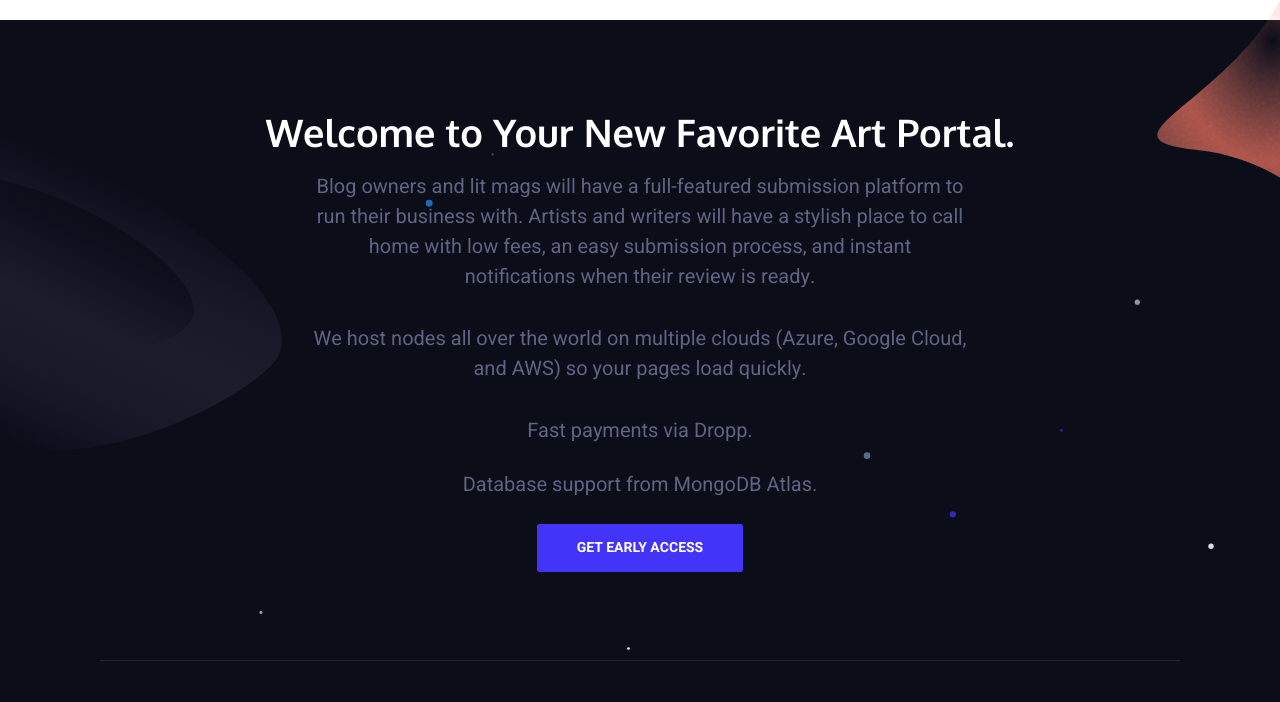
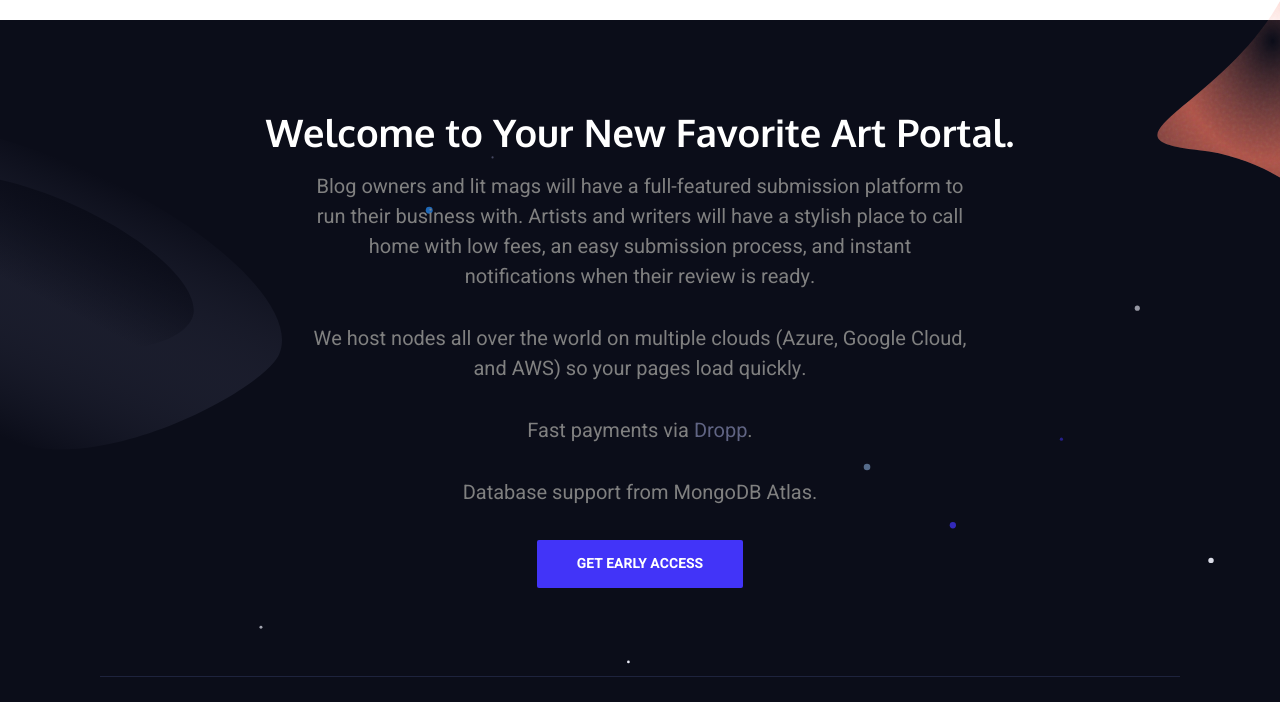
Before and after one commit to kaxel/getseem-promo, a plain HTML site: page public/index.html in a window 1280 px wide. Shown: the part 1798-2500 px from the top of the page. Drawn offline with nearby package versions, Linux system fonts and the light colour scheme.

Commit message:
fix text color

```diff
--- a/public/index.html
+++ b/public/index.html
@@ -39,7 +39,7 @@
                     <div class="hero-inner">
 						<div class="hero-copy">
 	                        <h1 class="hero-title mt-0">GETSEEN is for Artists and Promoters</h1>
-	                        <p class="hero-paragraph">We provide artist profile pages and a state-of-the-art submission platform for creators that are looking for quality and simplicity.</p>
+	                        <p class="hero-paragraph whitext">We provide artist profile pages and a state-of-the-art submission platform for creators that are looking for quality and simplicity.</p>
 	                        <div class="hero-cta">
 								<a class="button button-primary button-wide-mobile" href="#next">Read More</a>
 							</div>
@@ -86,10 +86,10 @@
 						<div class="cta-inner section-inner">
 							<div class="cta-header text-center">
 								<h2 class="section-title mt-0">Welcome to Your New Favorite Art Portal.</h2>
-								<p class="section-paragraph"> Blog owners and lit mags will have a full-featured submission platform to run their business with. Artists and writers will have a stylish place to call home with low fees, an easy submission process, and instant notifications when their review is ready.</p>
-								<p class="section-paragraph"> We host nodes all over the world on multiple clouds (Azure, Google Cloud, and AWS) so your pages load quickly.</p>
-								<p>Fast payments via <a href="https://dropp.cc/">Dropp</a>.</p>
-								<p>Database support from MongoDB Atlas.</p>
+								<p class="section-paragraph whitext"> Blog owners and lit mags will have a full-featured submission platform to run their business with. Artists and writers will have a stylish place to call home with low fees, an easy submission process, and instant notifications when their review is ready.</p>
+								<p class="section-paragraph whitext"> We host nodes all over the world on multiple clouds (Azure, Google Cloud, and AWS) so your pages load quickly.</p>
+								<p class="section-paragraph whitext">Fast payments via <a href="https://dropp.cc/">Dropp</a>.</p>
+								<p class="section-paragraph whitext">Database support from MongoDB Atlas.</p>
 								<div class="cta-cta">
 									<a class="button button-primary button-wide-mobile" href="https://airtable.com/shroN9RwAqK7RHi10" target="_blank">Get early access</a>
 								</div>
@@ -138,5 +138,10 @@
     </div>
 
     <script src="dist/js/main.min.js"></script>
+	<style>
+			.whitext {
+				color: gray;
+			}
+	</style>
 </body>
 </html>
```
Also changed, not shown: 1 other file.
